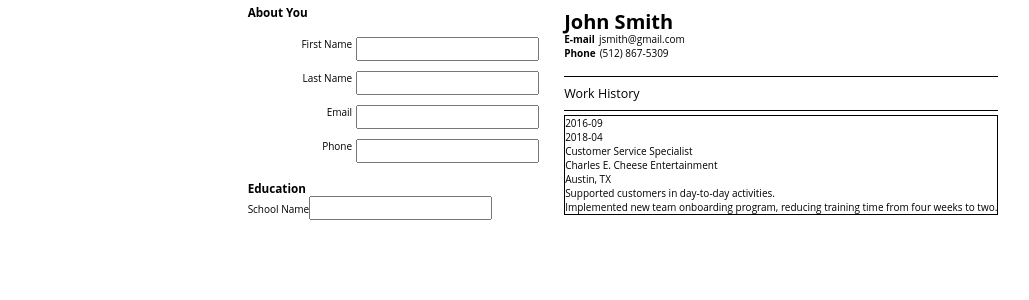
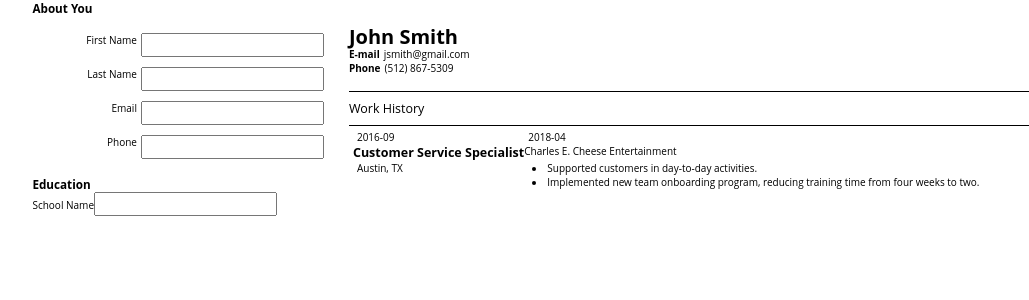
Before and after one commit to ryleedwards/cv-application, a React (Vite) app: page / in a window 1280 px wide. Shown: the top 300 px of the page, without its empty margins (13-1042 px from the left). Built offline with nearby package versions, Linux system fonts and the light colour scheme.

Commit message:
Add style for ResumeOutput work history

```diff
--- a/src/styles/styles.css
+++ b/src/styles/styles.css
@@ -149,5 +149,45 @@ main {
 }
 
 .work-item {
-  border: solid 1px black;
+  display: grid;
+  grid-template-columns: 1fr 4fr;
+  margin: 4px;
 }
+
+.work-item-title {
+  font-size: 1.25rem;
+  font-weight: bold;
+}
+
+.duration {
+  display: flex;
+  grid-column: 1;
+}
+
+.start-date,
+.end-date {
+  padding: 0px 4px;
+}
+
+.work-details-container {
+  grid-column: 2;
+  display: flex;
+  flex-direction: column;
+  gap: 4px;
+}
+
+.work-name-location-container {
+  display: flex;
+  font-style: italic;
+}
+
+.work-item-location {
+  margin-left: 4px;
+}
+
+.work-item-responsibilities {
+  padding-left: 8px;
+  list-style-type: disc;
+  list-style-position: inside;
+  list-style-image: none;
+}
```
